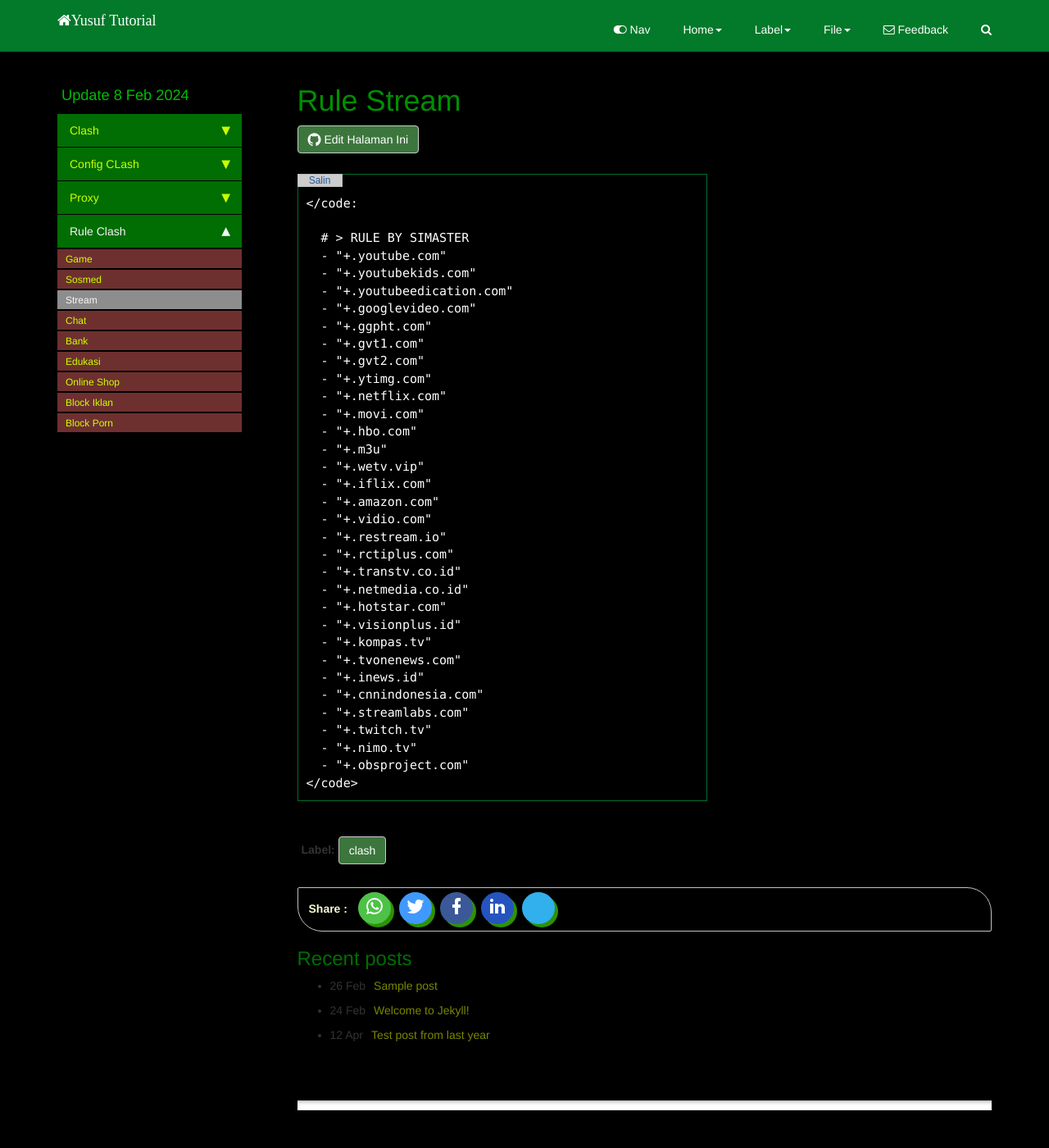
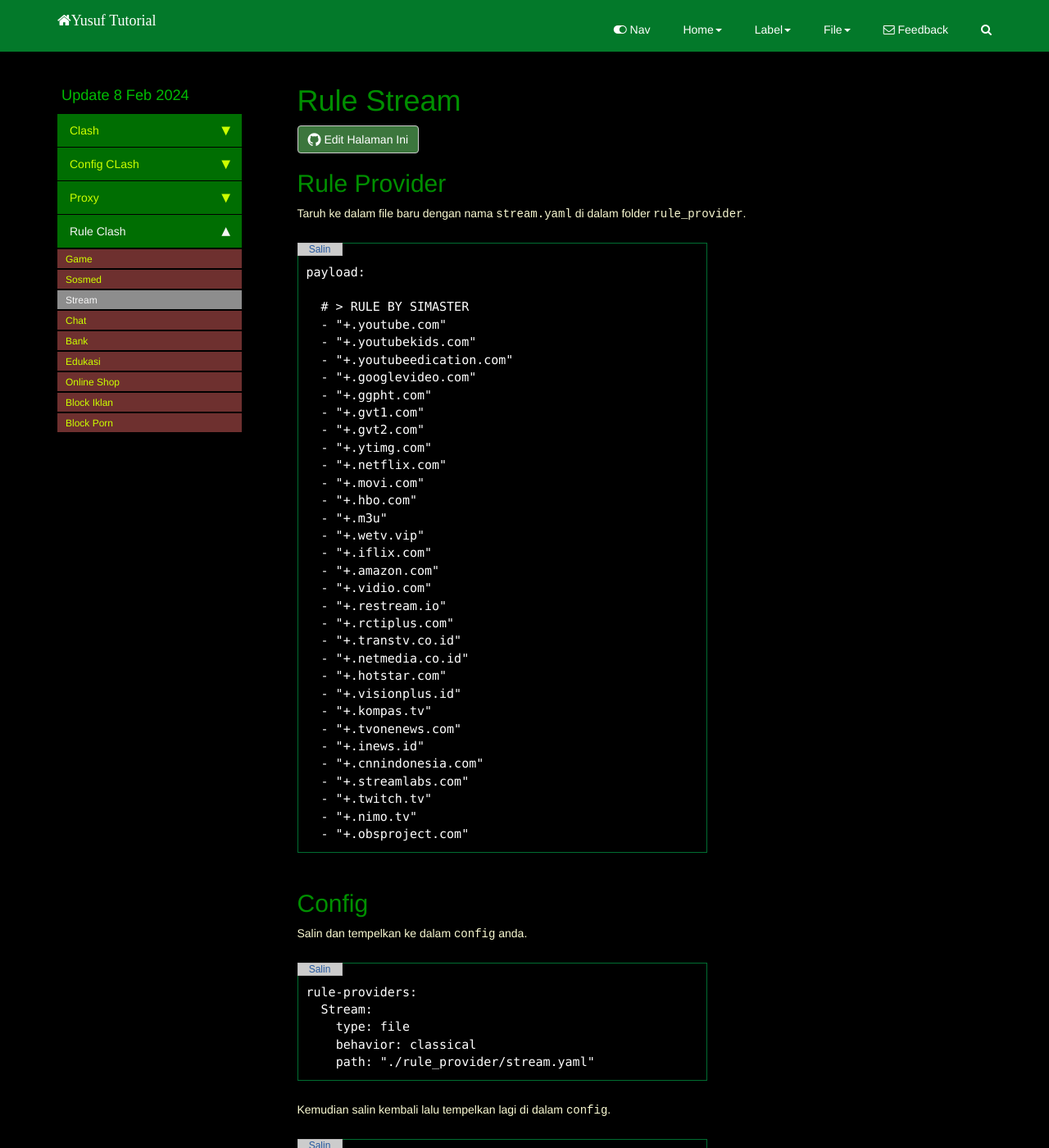
Before and after one commit to yusuftutorial/home, a Jekyll site: the page built from pages/clash/rule-stream.md, in a window 1280 px wide and 1400 px high. Shown: the whole window at 82% size. Built offline with Jekyll 4.4.1, drawn with Linux system fonts in a browser that asks for light colours; nearby versions of some CDN libraries; comment, search, counter and statistics services are not loaded; some of the changed text lies outside the part shown.

Commit message:
Update rule-stream.md

```diff
--- a/pages/clash/rule-stream.md
+++ b/pages/clash/rule-stream.md
@@ -9,7 +9,11 @@ comments: true
 tags: [clash]
 ---
 
-<pre id="myPreTag"></code:
+## Rule Provider
+
+Taruh ke dalam file baru dengan nama `stream.yaml` di dalam folder `rule_provider`.
+
+<pre>payload:
 
   # > RULE BY SIMASTER
   - "+.youtube.com"
@@ -41,5 +45,26 @@ tags: [clash]
   - "+.streamlabs.com"
   - "+.twitch.tv"
   - "+.nimo.tv"
-  - "+.obsproject.com"
-</code></pre>
+  - "+.obsproject.com"</pre>
+
+## Config
+
+Salin dan tempelkan ke dalam `config` anda.
+
+<pre>rule-providers:
+  Stream:
+    type: file
+    behavior: classical
+    path: "./rule_provider/stream.yaml"</pre>
+
+Kemudian salin kembali lalu tempelkan lagi di dalam `config`.
+
+<pre>rules:
+- RULE-SET,Stream,[isi nama group stream]</pre>
+
+Sebagai contoh:
+
+rules:
+- RULE-SET,Stream,STREAM
+
+Jika sudah beres semua, silahkan untuk `save config` anda dan jalankan ulang `config` dengan menekan `switch config`
```
